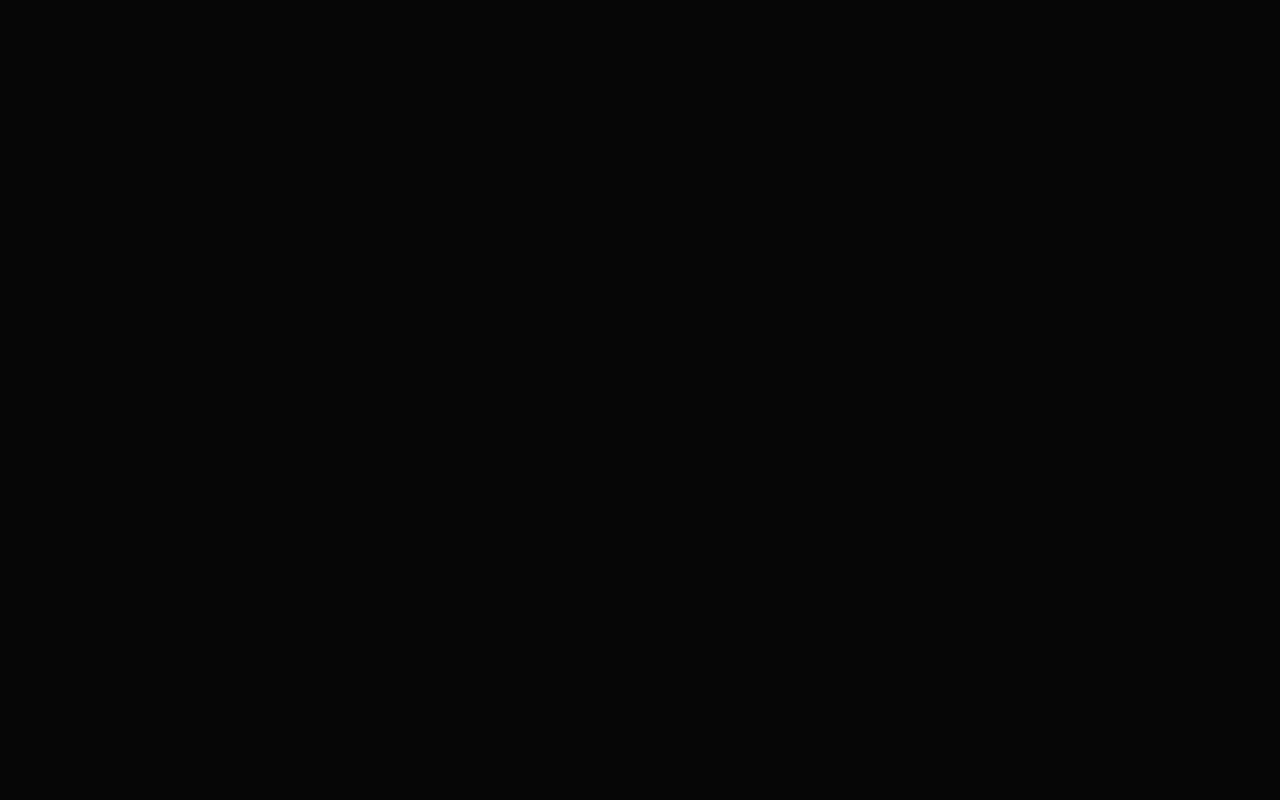
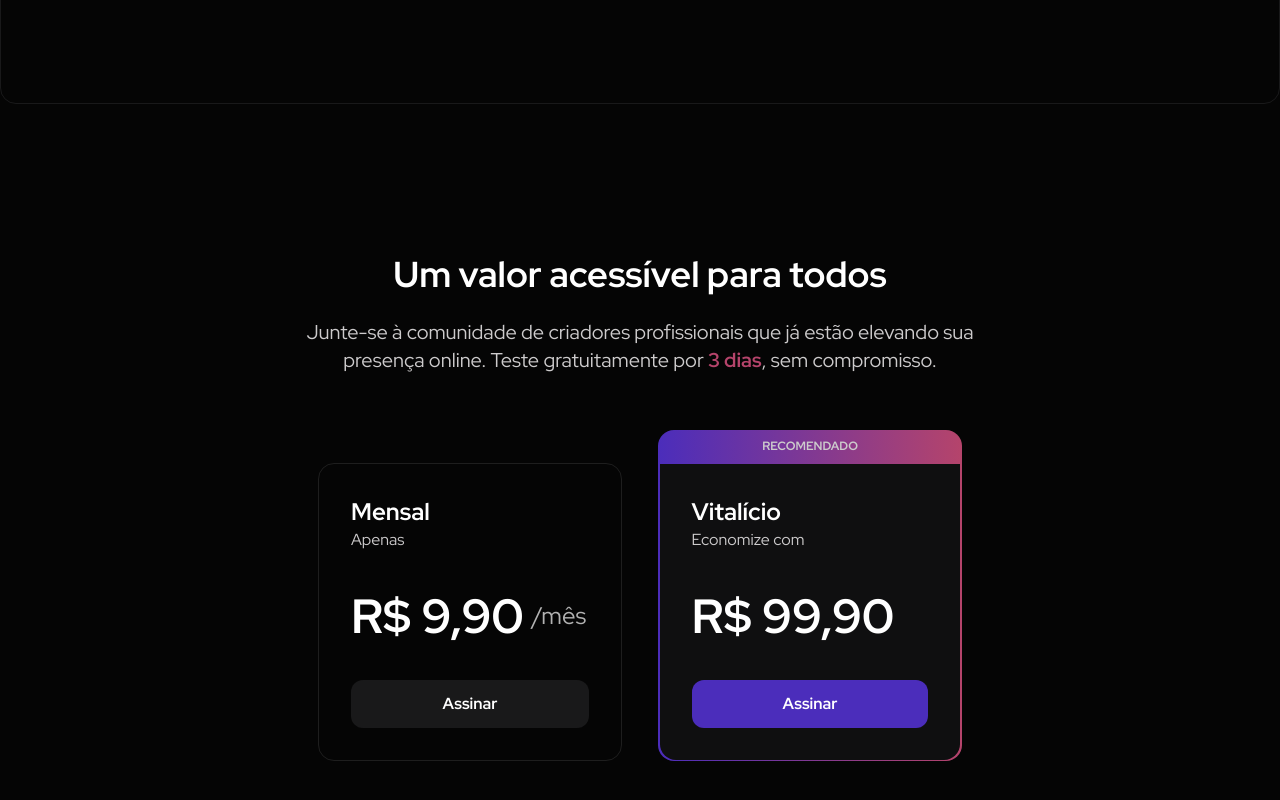
Before and after one commit to vinicfrancisco/project-in-bio, a Next.js app: page / in a window 1280 px wide. Shown: the part 1496-2296 px from the top of the page. Before the commit the page ends 800 px from the top, so only its background shows below. Built offline with nearby package versions, Linux system fonts and the light colour scheme.

Commit message:
feat: add pricing and video explanation components

```diff
--- /dev/null
+++ b/src/app/components/landing-page/pricing.tsx
@@ -0,0 +1,61 @@
+import { TRIAL_DAYS } from "@/app/lib/config";
+import Button from "../ui/button";
+
+export default function Pricing() {
+  return (
+    <div className="my-[150px] flex flex-col items-center gap-14">
+      <div className="flex flex-col items-center gap-6">
+        <h3 className="text-4xl font-bold text-white">
+          Um valor acessível para todos
+        </h3>
+
+        <p className="text-content-body text-xl text-center">
+          Junte-se à comunidade de criadores profissionais que já estão elevando
+          sua <br />
+          presença online. Teste gratuitamente por
+          <strong className="text-accent-pink"> {TRIAL_DAYS} dias</strong>, sem
+          compromisso.
+        </p>
+      </div>
+
+      <div className="flex items-end gap-9">
+        <div className="w-[304px] p-8 flex flex-col gap-7 rounded-2xl border border-[#1E1E1E]">
+          <div className="flex flex-col">
+            <span className="text-white font-bold text-2xl">Mensal</span>
+            <span className="text-content-body">Apenas</span>
+          </div>
+
+          <div className="flex items-center gap-2">
+            <span className="text-white font-bold text-[48px]">R$ 9,90</span>
+            <span className="text-content-headline text-2xl">/mês</span>
+          </div>
+
+          <Button variant="secondary">Assinar</Button>
+        </div>
+
+        <div className="flex flex-col ">
+          <div className="flex justify-center items-center rounded-t-2xl w-[304px] bg-[linear-gradient(90deg,#4B2DBB_0%,#B5446B_100%)]">
+            <span className="uppercase text-xs font-bold p-2">Recomendado</span>
+          </div>
+
+          <div className="p-[1.6px] bg-[linear-gradient(90deg,#4B2DBB_0%,#B5446B_100%)] rounded-b-2xl">
+            <div className="w-full bg-background-secondary p-8 flex flex-col gap-7 rounded-b-2xl">
+              <div className="flex flex-col">
+                <span className="text-white font-bold text-2xl">Vitalício</span>
+                <span className="text-content-body">Economize com </span>
+              </div>
+
+              <div className="flex items-center gap-1">
+                <span className="text-white font-bold text-[48px]">
+                  R$ 99,90
+                </span>
+              </div>
+
+              <Button>Assinar</Button>
+            </div>
+          </div>
+        </div>
+      </div>
+    </div>
+  );
+}
--- /dev/null
+++ b/src/app/components/landing-page/video-explanation.tsx
@@ -0,0 +1,9 @@
+import { Play } from "lucide-react";
+
+export default function VideoExplanation() {
+  return (
+    <div className="border rounded-2xl border-border-primary aspect-video flex items-center justify-center my-20">
+      <Play className="text-accent-purple size-16" />
+    </div>
+  );
+}
--- /dev/null
+++ b/src/app/lib/config.ts
@@ -0,0 +1 @@
+export const TRIAL_DAYS = 3;
--- a/src/app/page.tsx
+++ b/src/app/page.tsx
@@ -1,16 +1,16 @@
 import Header from "./components/landing-page/header";
 import Hero from "./components/landing-page/hero";
+import Pricing from "./components/landing-page/pricing";
+import VideoExplanation from "./components/landing-page/video-explanation";
 
 export default function Home() {
   return (
     <div className="max-w-7xl mx-auto">
       <Hero />
       <Header />
-      {/* <Header />
-      <Hero />
       <VideoExplanation />
       <Pricing />
-      <FAQ /> */}
+      {/*  <FAQ /> */}
     </div>
   );
 }
```
